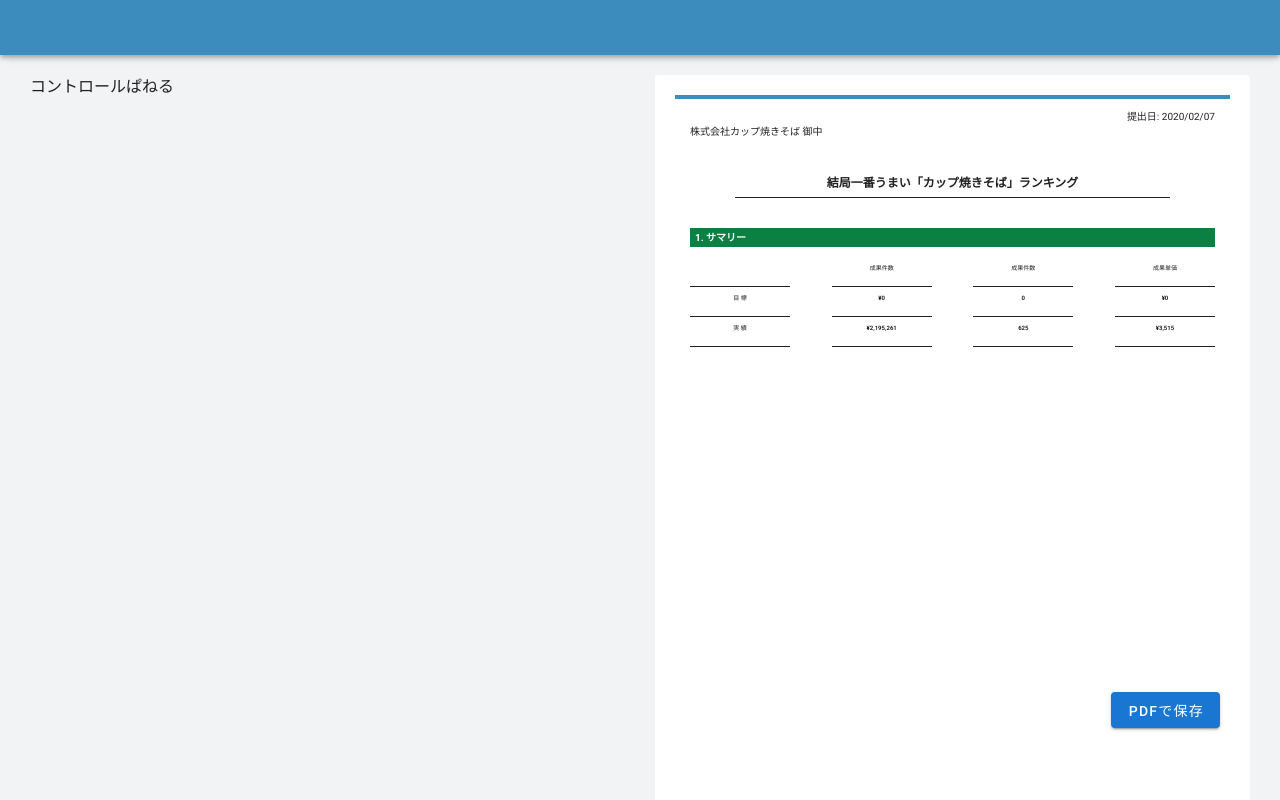
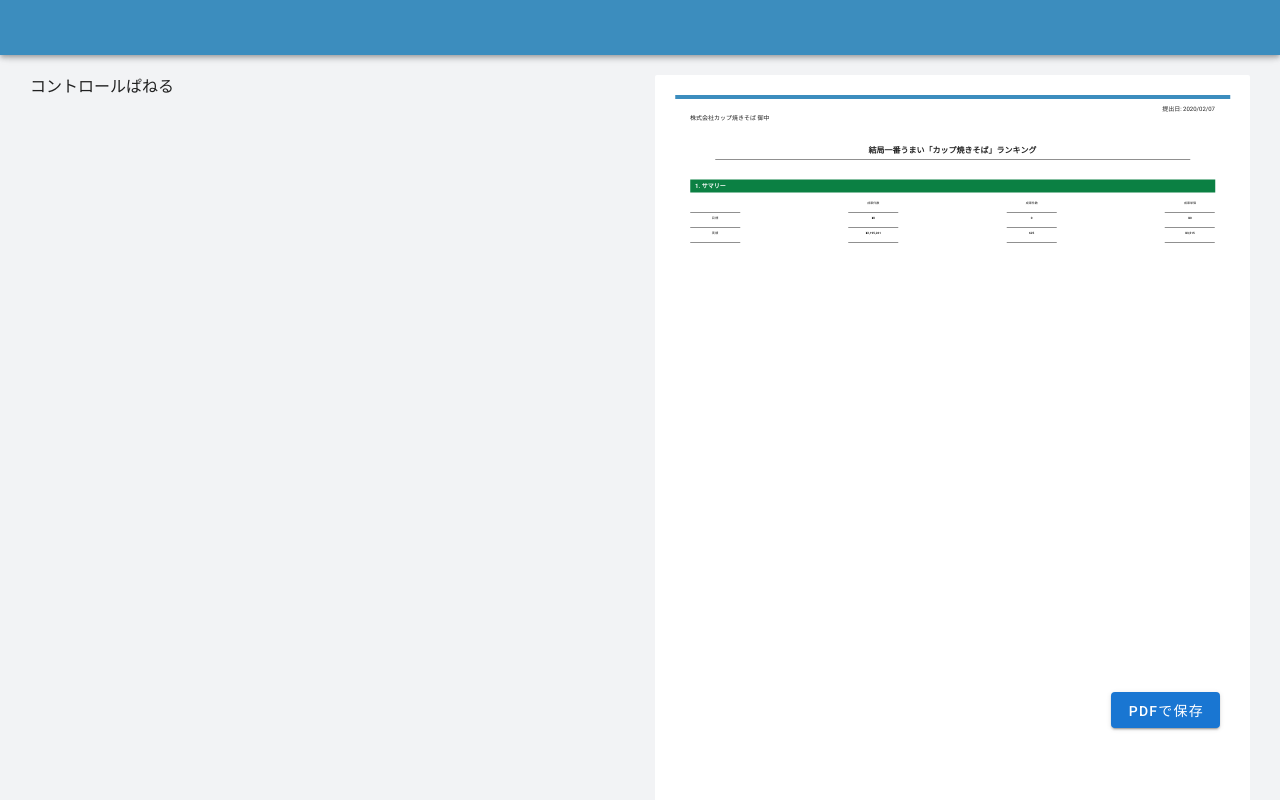
Before and after one commit to uenoryo/html2pdf, a Vue app: page / in a window 1280 px wide. Built offline with nearby package versions, Linux system fonts and the light colour scheme.

Commit message:
1/2に縮小して表示する.

```diff
--- a/src/components/Sample.vue
+++ b/src/components/Sample.vue
@@ -7,7 +7,9 @@
       <v-col cols=5>
         <div class="previewArea">
           <div class="previewArea__HTML">
-            <div ref="content" class="report">
+            <div ref="content">
+              <div class="report">
+                <div class="report__container">
                   <hr class="report__border">
                   <h3 class="report__date">提出日: 2020/02/07</h3>
                   <h3 class="report__subject">株式会社カップ焼きそば 御中</h3>
@@ -39,6 +41,8 @@
                         </div>
                       </div>
                     </section>
+                  </div>
+                </div>
               </div>
             </div>
           </div>
@@ -156,23 +160,33 @@ export default {
 
 
   .report {
-    padding: 20px;
+    // レポートはブラウザで対応できないサイズのフォントを扱うため、レポート全体を1/2に縮小しています
+    // そのため .report 以下のスタイルは、実際の半分の大きさで描画されます
+    transform: scale(0.5);
+
+    &__container {
+      padding: 40px;
+      width: 200%;
+      left: -50%;
+      position: absolute;
+    }
+
     &__title {
-      font-size: 12px;
+      font-size: 16px;
       text-align: center;
-      margin: 30px 60px;
+      margin: 40px 80px;
       padding: 5px 0;
       border-bottom: 1px solid;
     }
 
     &__main {
-      padding: 0 15px;
+      padding: 0 30px;
     }
 
     &__subject, &__date {
-      font-size: 10px;
+      font-size: 12px;
       font-weight: normal;
-      padding: 0 15px;
+      padding: 0 30px;
     }
 
     &__date {
@@ -180,17 +194,17 @@ export default {
     }
 
     &__border {
-      height: 4px;
+      height: 8px;
       background-color: #3c8dbe;
       border: 0;
       margin-bottom: 10px;
     }
 
     &__headingMiddle {
-      font-size: 10px;
+      font-size: 12px;
       background-color: #0b8043;
       color: #fff;
-      padding: 2px 5px;
+      padding: 4px 10px;
     }
 
     &__summaryTables {
```
Lines whose indentation alone changed are shown as unchanged.
